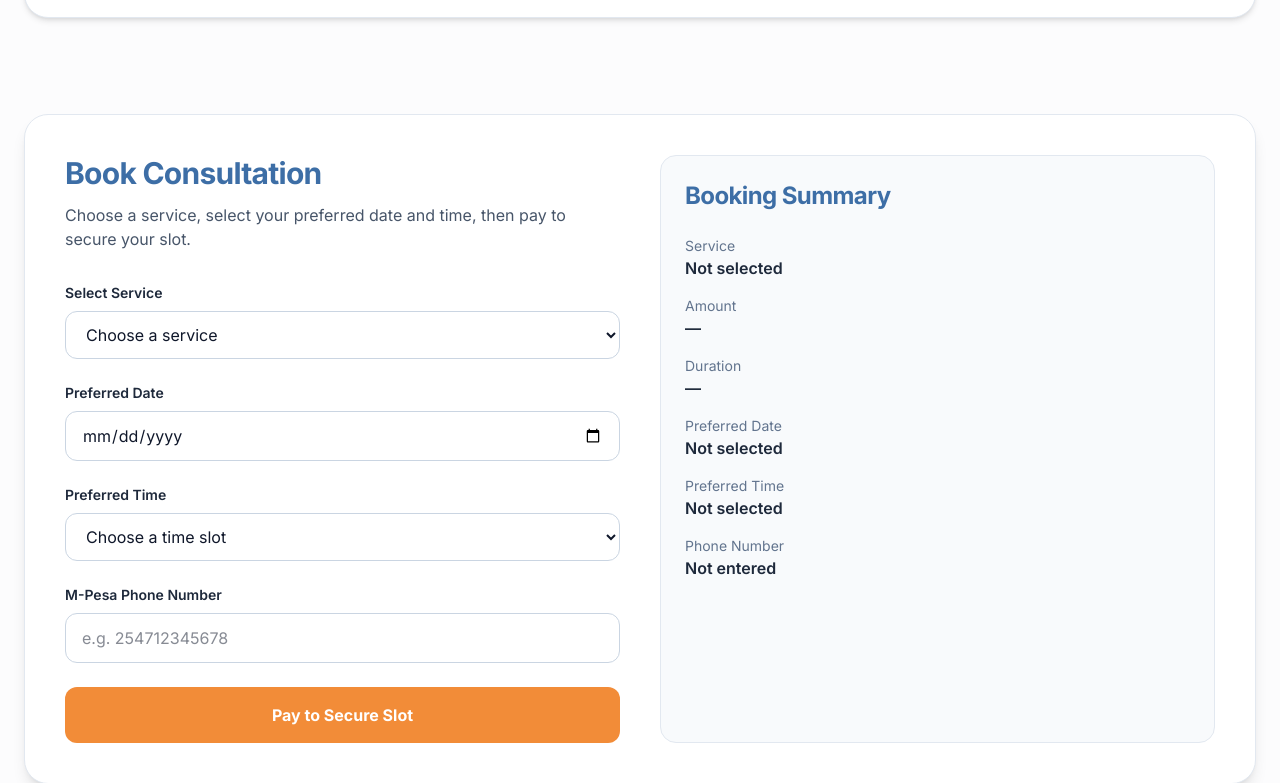
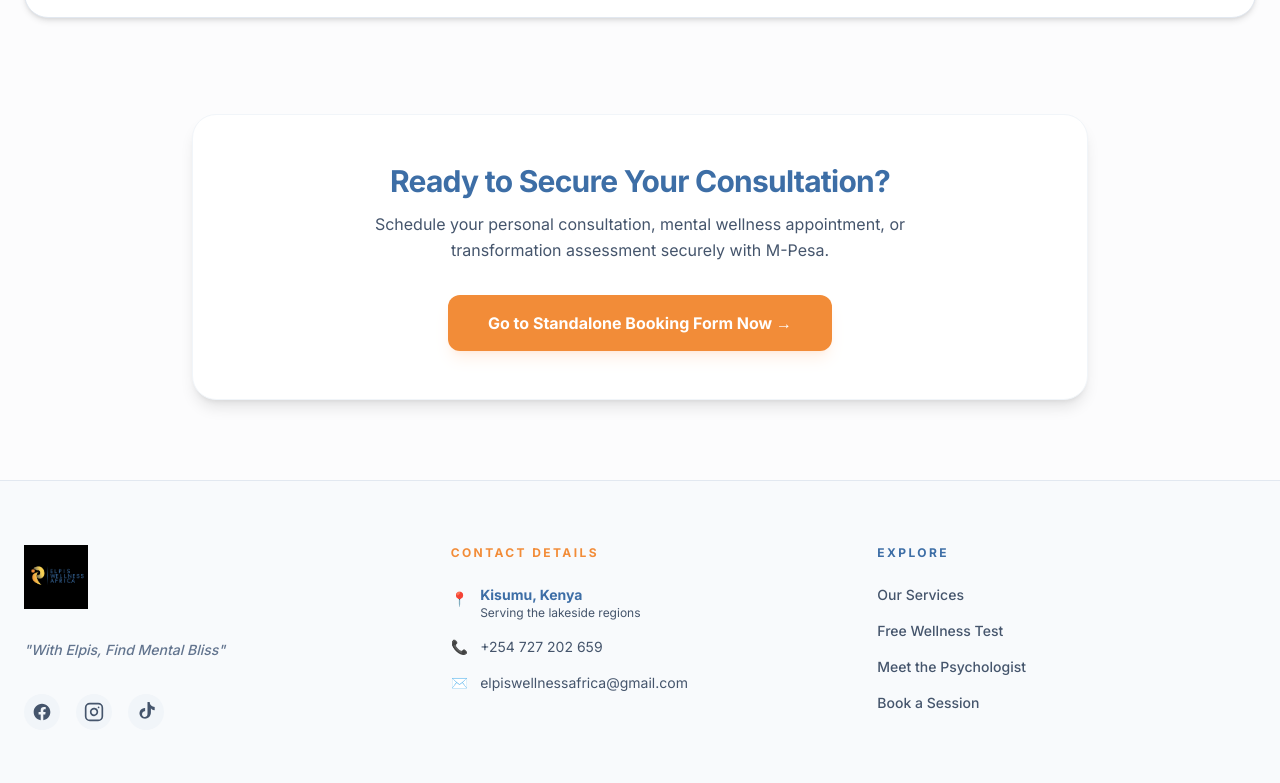
Before and after one commit to 50shadescode/elpis-wellness, a Next.js app: page /meet-jullie in a window 1280 px wide. Shown: the part 1517-2300 px from the top of the page. Built offline with nearby package versions, Linux system fonts and the light colour scheme.

Commit message:
chore: wipe out old inline booking engine form view from meet-jullie page

```diff
--- a/app/meet-jullie/page.tsx
+++ b/app/meet-jullie/page.tsx
@@ -2,71 +2,8 @@
 
 import Image from "next/image";
 import Link from "next/link";
-import { useMemo, useState } from "react";
-import { SERVICES } from "../lib/payment-config";
-
-const TIME_SLOTS = [
-  "09:00 AM",
-  "10:30 AM",
-  "12:00 PM",
-  "02:00 PM",
-  "03:30 PM",
-  "05:00 PM",
-];
 
 export default function MeetJullie() {
-  const [serviceSlug, setServiceSlug] = useState("");
-  const [date, setDate] = useState("");
-  const [time, setTime] = useState("");
-  const [phone, setPhone] = useState("");
-  const [loading, setLoading] = useState(false);
-  const [message, setMessage] = useState("");
-
-  const selectedService = useMemo(
-    () => SERVICES.find((service) => service.slug === serviceSlug),
-    [serviceSlug]
-  );
-
-  const handleBookingPayment = async () => {
-    setMessage("");
-
-    if (!serviceSlug || !date || !time || !phone) {
-      setMessage("Please select a service, date, time, and enter your phone number.");
-      return;
-    }
-
-    try {
-      setLoading(true);
-
-      const response = await fetch("/api/stk-push", {
-        method: "POST",
-        headers: {
-          "Content-Type": "application/json",
-        },
-        body: JSON.stringify({
-          flowType: "consultation",
-          serviceSlug,
-          date,
-          time,
-          phone,
-        }),
-      });
-
-      const data = await response.json();
-
-      if (!response.ok) {
-        setMessage(data.error || "Failed to initiate payment.");
-        return;
-      }
-
-      setMessage("Payment request sent successfully. Please complete the prompt on your phone.");
-    } catch (error) {
-      setMessage("Something went wrong while initiating payment.");
-    } finally {
-      setLoading(false);
-    }
-  };
-
   return (
     <main className="py-20 px-6 max-w-7xl mx-auto space-y-24">
       {/* 1. Profile Bio Section */}
@@ -174,143 +111,24 @@ export default function MeetJullie() {
               </p>
             </div>
           </div>
-
         </div>
       </section>
 
-      {/* 3. Booking Engine Form Section */}
-      <section id="booking" className="bg-white rounded-3xl shadow-lg border border-slate-200 p-8 md:p-10">
-        <div className="grid lg:grid-cols-2 gap-10">
-          <div>
-            <h2 className="text-3xl font-bold text-primary mb-3">
-              Book Consultation
-            </h2>
-            <p className="text-subtext mb-8">
-              Choose a service, select your preferred date and time, then pay to secure your slot.
-            </p>
-
-            <div className="space-y-6">
-              <div>
-                <label className="block text-sm font-semibold text-ink mb-2">
-                  Select Service
-                </label>
-                <select
-                  value={serviceSlug}
-                  onChange={(e) => setServiceSlug(e.target.value)}
-                  className="w-full rounded-xl border border-slate-300 px-4 py-3 outline-none"
-                >
-                  <option value="">Choose a service</option>
-                  {SERVICES.map((service) => (
-                    <option key={service.slug} value={service.slug}>
-                      {service.name} - KES {service.amount.toLocaleString()}
-                    </option>
-                  ))}
-                </select>
-              </div>
-
-              <div>
-                <label className="block text-sm font-semibold text-ink mb-2">
-                  Preferred Date
-                </label>
-                <input
-                  type="date"
-                  value={date}
-                  onChange={(e) => setDate(e.target.value)}
-                  className="w-full rounded-xl border border-slate-300 px-4 py-3 outline-none"
-                />
-              </div>
-
-              <div>
-                <label className="block text-sm font-semibold text-ink mb-2">
-                  Preferred Time
-                </label>
-                <select
-                  value={time}
-                  onChange={(e) => setTime(e.target.value)}
-                  className="w-full rounded-xl border border-slate-300 px-4 py-3 outline-none"
-                >
-                  <option value="">Choose a time slot</option>
-                  {TIME_SLOTS.map((slot) => (
-                    <option key={slot} value={slot}>
-                      {slot}
-                    </option>
-                  ))}
-                </select>
-              </div>
-
-              <div>
-                <label className="block text-sm font-semibold text-ink mb-2">
-                  M-Pesa Phone Number
-                </label>
-                <input
-                  type="tel"
-                  placeholder="e.g. 254712345678"
-                  value={phone}
-                  onChange={(e) => setPhone(e.target.value)}
-                  className="w-full rounded-xl border border-slate-300 px-4 py-3 outline-none"
-                />
-              </div>
-
-              <button
-                onClick={handleBookingPayment}
-                disabled={loading}
-                className="w-full rounded-xl bg-brand-orange text-white font-bold py-4 px-6 disabled:opacity-60 transition-all active:scale-[0.99]"
-              >
-                {loading ? "Processing..." : "Pay to Secure Slot"}
-              </button>
-
-              {message ? (
-                <p className="text-sm text-ink bg-slate-100 rounded-xl p-4">
-                  {message}
-                </p>
-              ) : null}
-            </div>
-          </div>
-
-          <div className="bg-slate-50 rounded-2xl border border-slate-200 p-6">
-            <h3 className="text-2xl font-bold text-primary mb-6">
-              Booking Summary
-            </h3>
-
-            <div className="space-y-4 text-ink">
-              <div>
-                <p className="text-sm text-slate-500">Service</p>
-                <p className="font-semibold">
-                  {selectedService?.name || "Not selected"}
-                </p>
-              </div>
-
-              <div>
-                <p className="text-sm text-slate-500">Amount</p>
-                <p className="font-semibold">
-                  {selectedService ? `KES ${selectedService.amount.toLocaleString()}` : "—"}
-                </p>
-              </div>
-
-              <div>
-                <p className="text-sm text-slate-500">Duration</p>
-                <p className="font-semibold">
-                  {selectedService?.duration || "—"}
-                </p>
-              </div>
-
-              <div>
-                <p className="text-sm text-slate-500">Preferred Date</p>
-                <p className="font-semibold">{date || "Not selected"}</p>
-              </div>
-
-              <div>
-                <p className="text-sm text-slate-500">Preferred Time</p>
-                <p className="font-semibold">{time || "Not selected"}</p>
-              </div>
-
-              <div>
-                <p className="text-sm text-slate-500">Phone Number</p>
-                <p className="font-semibold">{phone || "Not entered"}</p>
-              </div>
-            </div>
-          </div>
-        </div>
+      {/* 3. Redesigned Call-To-Action Block Redirecting to Standalone Booking Route */}
+      <section id="booking" className="bg-white rounded-3xl shadow-lg border border-slate-100 max-w-4xl mx-auto p-8 md:p-12 text-center">
+        <h3 className="text-2xl md:text-3xl font-bold text-primary mb-3">
+          Ready to Secure Your Consultation?
+        </h3>
+        <p className="text-slate-600 mb-8 max-w-xl mx-auto leading-relaxed">
+          Schedule your personal consultation, mental wellness appointment, or transformation assessment securely with M-Pesa.
+        </p>
+        <Link
+          href="/book-consultation"
+          prefetch={false}
+          className="inline-block bg-[#F28C38] text-white px-10 py-4 rounded-xl text-base font-bold shadow-lg shadow-orange-500/10 hover:bg-opacity-90 transition-all active:scale-95"
+        >
+          Go to Standalone Booking Form Now →
+        </Link>
       </section>
     </main>
   );
```
